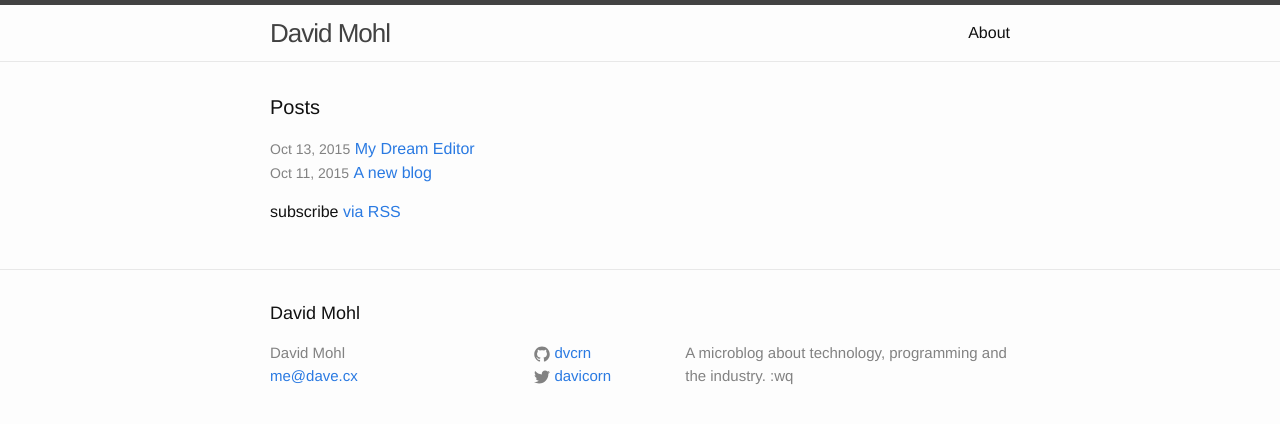
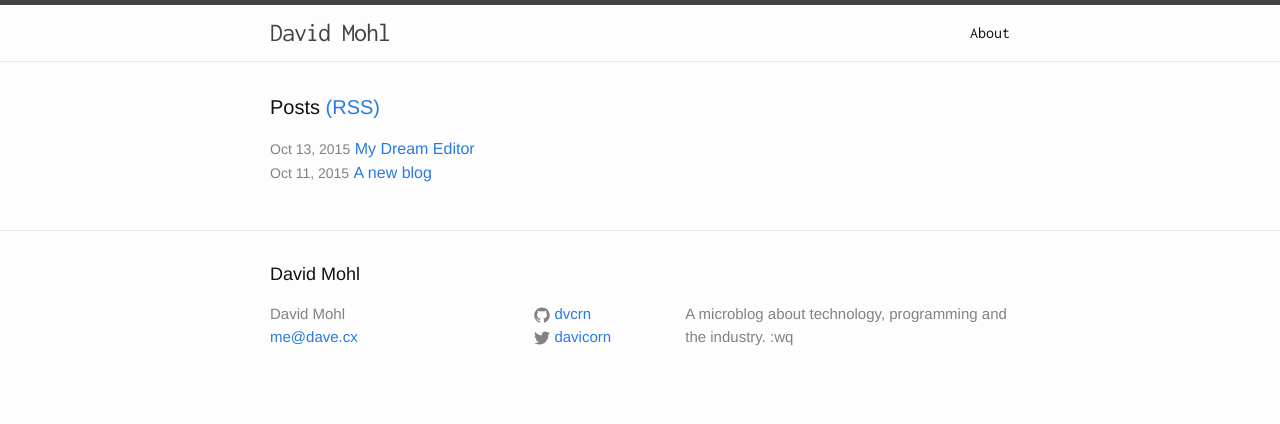
Before and after one commit to dvcrn/dvcrn.github.io, a Jekyll site: the page built from index.html, in a window 1280 px wide. Shown: the top 424 px of the page. Built offline with Jekyll 4.4.1, drawn with Linux system fonts in a browser that asks for light colours.

Commit message:
font change and moved rss link

```diff
--- a/_includes/head.html
+++ b/_includes/head.html
@@ -6,6 +6,7 @@
   <title>{% if page.title %}{{ page.title }}{% else %}{{ site.title }}{% endif %}</title>
   <meta name="description" content="{% if page.excerpt %}{{ page.excerpt | strip_html | strip_newlines | truncate: 160 }}{% else %}{{ site.description }}{% endif %}">
 
+  <link href='https://fonts.googleapis.com/css?family=Inconsolata:400,700' rel='stylesheet' type='text/css'>
   <link rel="stylesheet" href="{{ "/css/main.css" | prepend: site.baseurl }}">
   <link href="http://fonts.googleapis.com/css?family=Inconsolata" rel="stylesheet" type="text/css">
   <link rel="canonical" href="{{ page.url | replace:'index.html','' | prepend: site.baseurl | prepend: site.url }}">
--- a/_sass/_layout.scss
+++ b/_sass/_layout.scss
@@ -2,6 +2,7 @@
  * Site header
  */
 .site-header {
+  font-family: 'Inconsolata', ;
   border-top: 5px solid $grey-color-dark;
   border-bottom: 1px solid $grey-color-light;
   min-height: 56px;
--- a/index.html
+++ b/index.html
@@ -4,7 +4,7 @@ layout: default
 
 <div class="home">
 
-  <h1 class="page-heading">Posts</h1>
+  <h1 class="page-heading">Posts <a href="{{ "/feed.xml" | prepend: site.baseurl }}">(RSS)</a></h1>
 
   <ul class="post-list">
     {% for post in site.posts %}
@@ -17,7 +17,4 @@ layout: default
       </li>
     {% endfor %}
   </ul>
-
-  <p class="rss-subscribe">subscribe <a href="{{ "/feed.xml" | prepend: site.baseurl }}">via RSS</a></p>
-
 </div>
```
